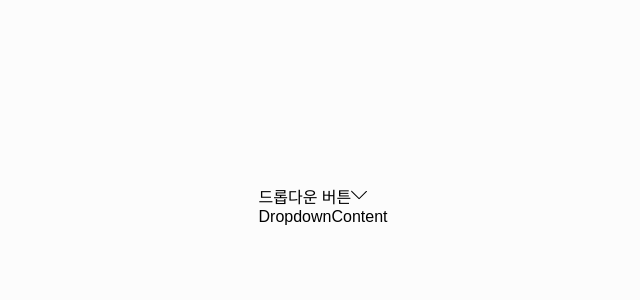
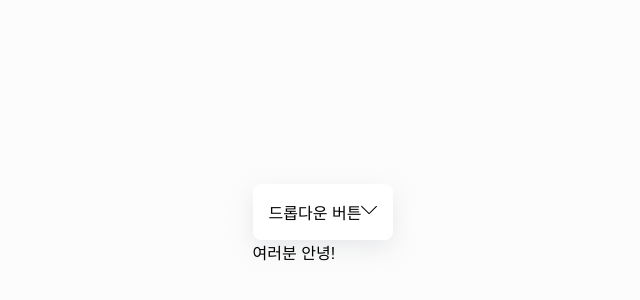
Before and after one commit to osparking/react-dropdown, a React (Vite) app: page / in a window 1280 px wide. Shown: the part 216-516 px from the top of the page, without its empty margins (317-957 px from the left). Built offline with nearby package versions, Linux system fonts and the light colour scheme.

Commit message:
dropdown button styles specified

```diff
--- a/src/components/DropdownButton/DropdownButton.css
+++ b/src/components/DropdownButton/DropdownButton.css
@@ -0,0 +1,10 @@
+.dropdown-btn {
+  display: flex;
+  align-items: center;
+  width: fit-content;
+  padding: 1rem;
+  background-color: white;
+  border-radius: 0.5rem;
+  box-shadow: rgba(149, 157, 165, 0.2) 0px 8px 24px;
+  cursor: pointer;
+}
--- a/src/components/DropdownButton/DropdownButton.jsx
+++ b/src/components/DropdownButton/DropdownButton.jsx
@@ -1,11 +1,12 @@
 import React from "react";
 import { SlArrowDown } from "react-icons/sl";
+import "./DropdownButton.css";
 
 const DropdownButton = ({ children }) => {
   return (
-    <div>
+    <div className="dropdown-btn">
       {children}
-      <span>
+      <span className="toggle-icon">
         <SlArrowDown />
       </span>
     </div>
--- a/src/components/DropdownContent/DropdownContent.jsx
+++ b/src/components/DropdownContent/DropdownContent.jsx
@@ -1,7 +1,7 @@
 import React from "react";
 
-const DropdownContent = () => {
-  return <div>DropdownContent</div>;
+const DropdownContent = ({ children }) => {
+  return <div>{children}</div>;
 };
 
 export default DropdownContent;
```
